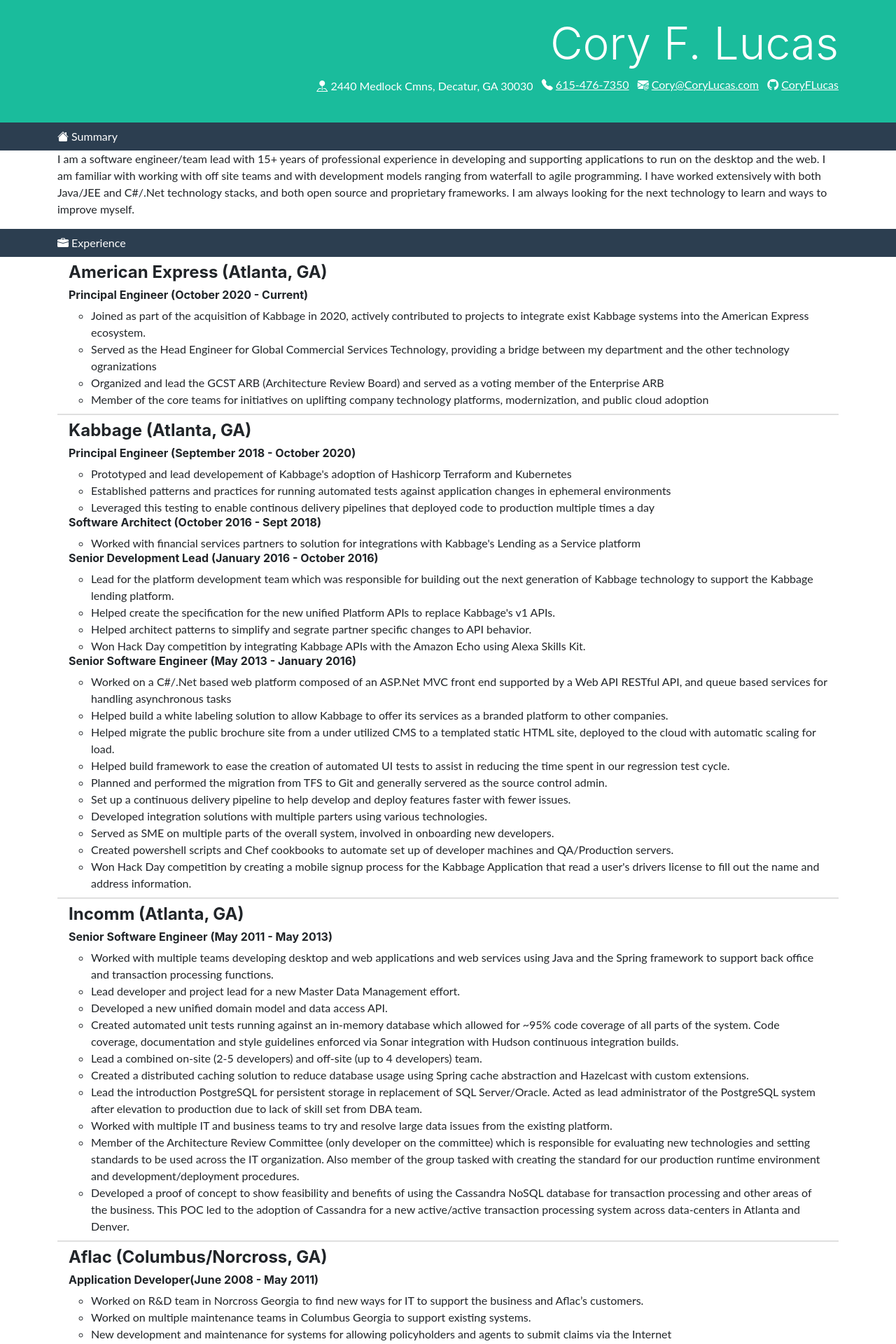
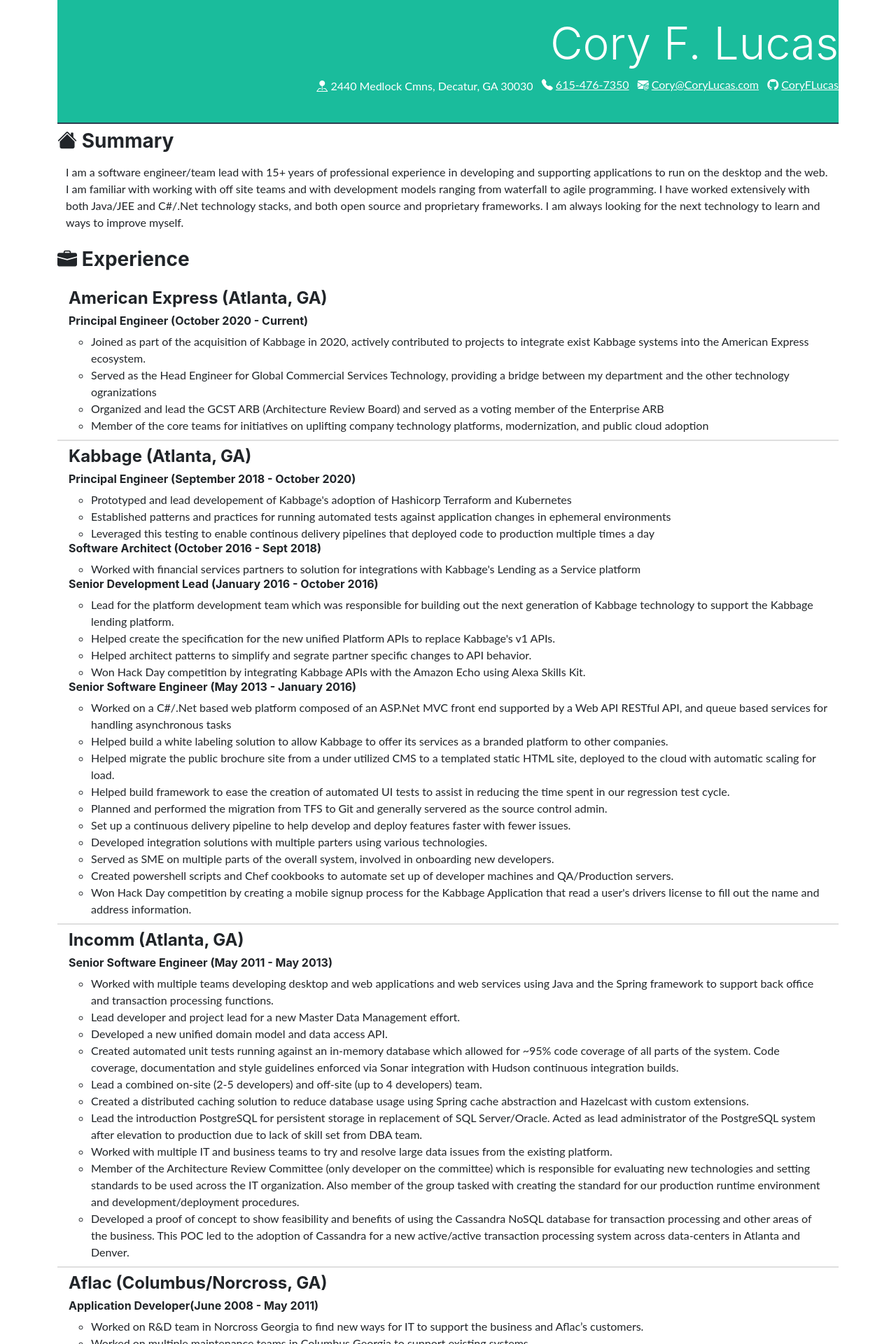
Before and after one commit to coryflucas/corylucasdotcom, a Jekyll site: the page built from web/resume.html, in a window 1280 px wide. Shown: the top 1920 px of the page at 70% size. Built offline with Jekyll 4.4.1, drawn with Linux system fonts in a browser that asks for light colours.

Commit message:
resume formatting

```diff
--- a/web/resume.html
+++ b/web/resume.html
@@ -3,13 +3,14 @@
 title: R&eacute;sum&eacute;
 ---
 
-<div class="bg-primary text-white">
 <div class="container">
+  <section class="bg-primary text-white border-secondary border-bottom">
     <div class="header py-4 text-end">
       <h1 class="display-3">Cory F. Lucas</h1>
 
       <ul id="contact" class="list-inline">
-        <li class="list-inline-item align-middle"><i class="bi bi-pin-map-fill"></i>&nbsp;2440 Medlock Cmns, Decatur, GA
+        <li class="list-inline-item align-middle"><i class="bi bi-pin-map-fill"></i>&nbsp;2440 Medlock Cmns, Decatur,
+          GA
           30030</li>
         <li class="list-inline-item"><i class="bi bi-telephone-fill"></i>&nbsp;<a title="Phone Number"
             href="tel:+16154767350">615-476-7350</a></li>
@@ -21,15 +22,14 @@
             href="https://github.com/coryflucas/">CoryFLucas</a></li>
       </ul>
     </div>
-  </div>
-</div>
+  </section>
 
-
-<div class="bg-secondary text-white py-2">
-  <div class="container">
+  <section>
+    <header class="py-2">
+      <h3>
         <i class="bi bi-house-fill"></i> Summary
-  </div>
-</div>
+      </h3>
+    </header>
     <div class="container">
       <p>
         I am a software engineer/team lead with 15+ years of professional
@@ -42,22 +42,29 @@
         to improve myself.
       </p>
     </div>
-<div class="bg-secondary text-white py-2">
-  <div class="container">
+  </section>
+
+  <section>
+    <header class="py-2">
+      <h3>
         <i class="bi bi-briefcase-fill"></i> Experience
-  </div>
-</div>
-
-<div class="container">
+      </h3>
+    </header>
     <ul class="list-group list-group-flush">
       <li class="list-group-item">
         <h4>American Express (Atlanta, GA)</h4>
         <h6>Principal Engineer (October 2020 - Current)</h6>
         <ul>
-        <li>Joined as part of the acquisition of Kabbage in 2020, actively contributed to projects to integrate exist Kabbage systems into the American Express ecosystem.</li>
-        <li>Served as the Head Engineer for Global Commercial Services Technology, providing a bridge between my department and the other technology ogranizations</li>
-        <li>Organized and lead the GCST ARB (Architecture Review Board) and served as a voting member of the Enterprise ARB</li>
-        <li>Member of the core teams for initiatives on uplifting company technology platforms, modernization, and public cloud adoption</li>
+          <li>Joined as part of the acquisition of Kabbage in 2020, actively contributed to projects to integrate
+            exist
+            Kabbage systems into the American Express ecosystem.</li>
+          <li>Served as the Head Engineer for Global Commercial Services Technology, providing a bridge between my
+            department and the other technology ogranizations</li>
+          <li>Organized and lead the GCST ARB (Architecture Review Board) and served as a voting member of the
+            Enterprise
+            ARB</li>
+          <li>Member of the core teams for initiatives on uplifting company technology platforms, modernization, and
+            public cloud adoption</li>
         </ul>
       </li>
       <li class="list-group-item">
@@ -65,13 +72,16 @@
         <h6>Principal Engineer (September 2018 - October 2020)</h6>
         <ul>
           <li>Prototyped and lead developement of Kabbage's adoption of Hashicorp Terraform and Kubernetes</li>
-        <li>Established patterns and practices for running automated tests against application changes in ephemeral environments</li>
-        <li>Leveraged this testing to enable continous delivery pipelines that deployed code to production multiple times a day</li>
+          <li>Established patterns and practices for running automated tests against application changes in ephemeral
+            environments</li>
+          <li>Leveraged this testing to enable continous delivery pipelines that deployed code to production multiple
+            times a day</li>
         </ul>
 
         <h6>Software Architect (October 2016 - Sept 2018)</h6>
         <ul>
-        <li>Worked with financial services partners to solution for integrations with Kabbage's Lending as a Service platform</li>
+          <li>Worked with financial services partners to solution for integrations with Kabbage's Lending as a Service
+            platform</li>
 
         </ul>
 
@@ -86,13 +96,15 @@
 
         <h6>Senior Software Engineer (May 2013 - January 2016)</h6>
         <ul>
-        <li>Worked on a C#/.Net based web platform composed of an ASP.Net MVC front end supported by a Web API RESTful
+          <li>Worked on a C#/.Net based web platform composed of an ASP.Net MVC front end supported by a Web API
+            RESTful
             API, and queue based services for handling asynchronous tasks</li>
           <li>Helped build a white labeling solution to allow Kabbage to offer its services as a branded platform to
             other companies.</li>
           <li>Helped migrate the public brochure site from a under utilized CMS to a templated static HTML site,
             deployed to the cloud with automatic scaling for load.</li>
-        <li>Helped build framework to ease the creation of automated UI tests to assist in reducing the time spent in
+          <li>Helped build framework to ease the creation of automated UI tests to assist in reducing the time spent
+            in
             our regression test cycle.</li>
           <li>Planned and performed the migration from TFS to Git and generally servered as the source control admin.
           </li>
@@ -169,14 +181,14 @@
         </ul>
       </li>
     </ul>
-</div>
+  </section>
 
-<div class="bg-secondary text-white py-2">
-  <div class="container">
+  <section>
+    <header class="py-2">
+      <h3>
         <i class="bi bi-mortarboard-fill"></i> Education
-  </div>
-</div>
-<div class="container">
+      </h3>
+    </header>
     <h5>BS in Computer Science - Tennessee Technological University (May 2008)</h5>
     <ul>
       <li>Emphasis in Software and Scientific Applications</li>
@@ -185,14 +197,14 @@
       <li>Top rated software engineering project in class (a networked multi-user text editor written in Java)
       </li>
     </ul>
-</div>
+  </section>
 
-<div class="bg-secondary text-white py-2">
-  <div class="container">
+  <section>
+    <header class="py-2">
+      <h3>
         <i class="bi bi-gear-fill"></i> Skills
-  </div>
-</div>
-<div class="container">
+      </h3>
+    </header>
     <p>
       <strong>Languages</strong>: C#, Java, Groovy, ASP.net,
       JavaScript, C, C++, Objective C, COBOL, PHP, Perl, Python,
@@ -216,4 +228,5 @@
     <p>
       <strong>Operating Systems</strong>: Windows, Linux, Mac OS X
     </p>
+  </section>
 </div>
```
Lines whose indentation alone changed are shown as unchanged.
